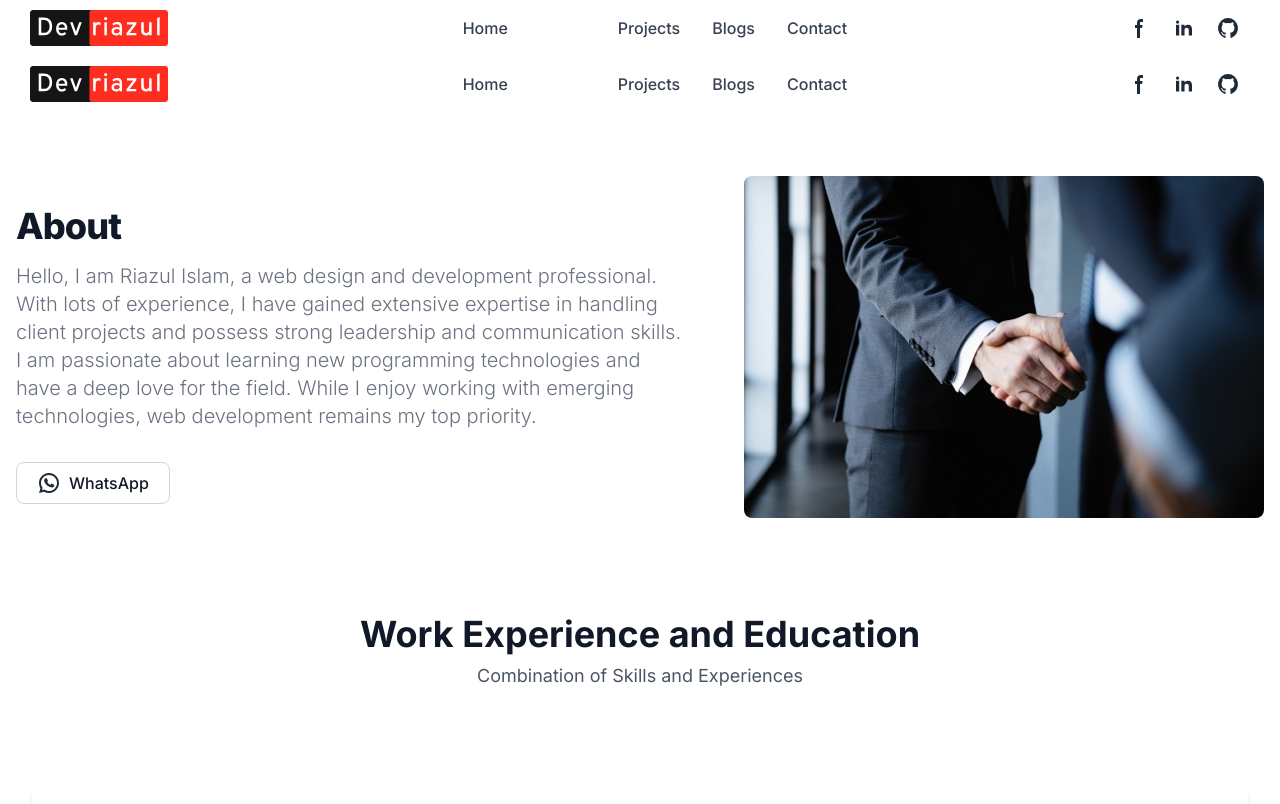
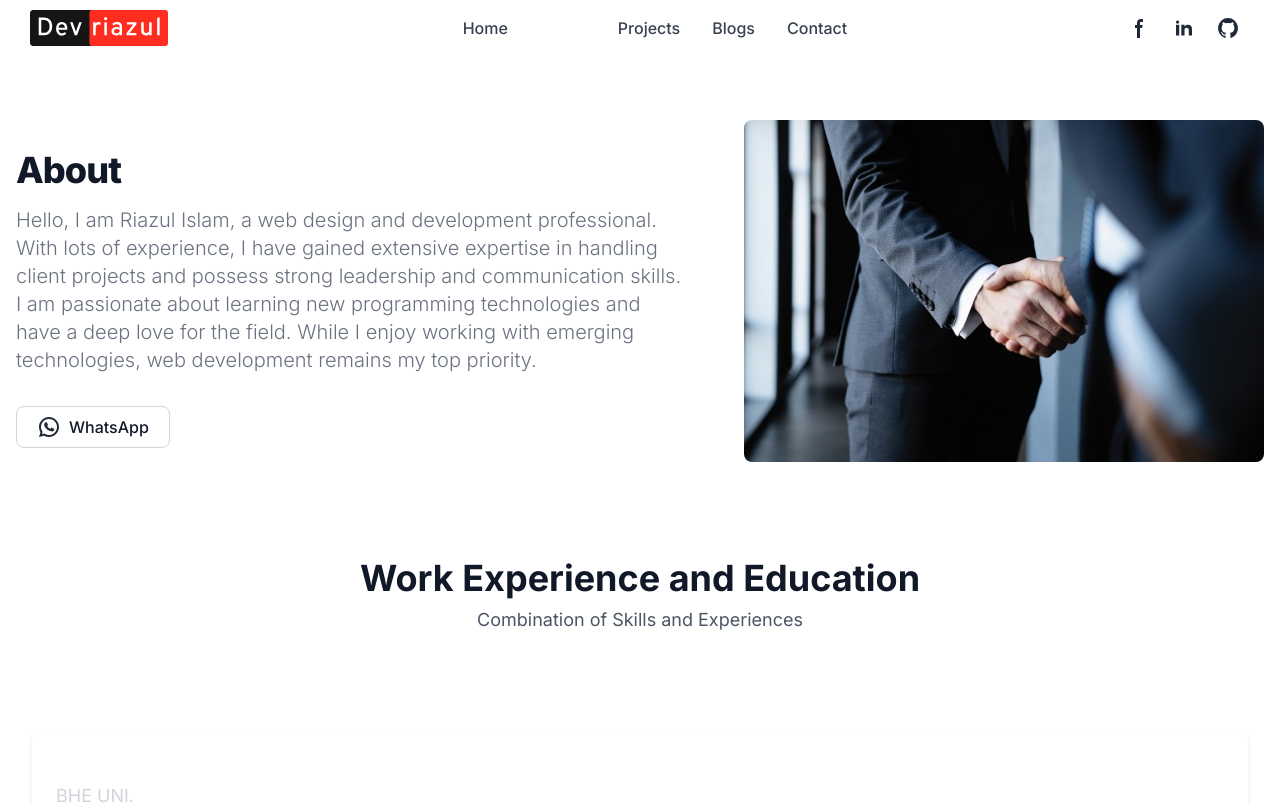
Before and after one commit to devriazul/portfolio-next-js, a Next.js app: page /about in a window 1280 px wide. Shown: the top 804 px of the page. Built offline with nearby package versions, Linux system fonts and the light colour scheme.

Commit message:
Issues resolve of dark page

```diff
--- a/app/about/page.js
+++ b/app/about/page.js
@@ -1,15 +1,8 @@
 import Image from "next/image";
 import about from "@/public/images/about.png";
 import Link from "next/link";
-import RootLayout from '../layout';
-
-export const metadata = {
-  title: 'Devriazul || About',
-  description: 'About Devriazul and my journey in web development.',
-};
 export default function About() {
   return (
-    <RootLayout metadata={metadata}>
       <section className="bg-white dark:bg-gray-900">
       <div className="grid max-w-screen-xl px-4 py-8 mx-auto lg:gap-8 xl:gap-0 lg:py-16 lg:grid-cols-12">
         <div className="mr-auto place-self-center lg:col-span-7">
@@ -146,7 +139,6 @@ export default function About() {
 
       </div>
     </section>
-    </RootLayout>
 
   );
 }
```
